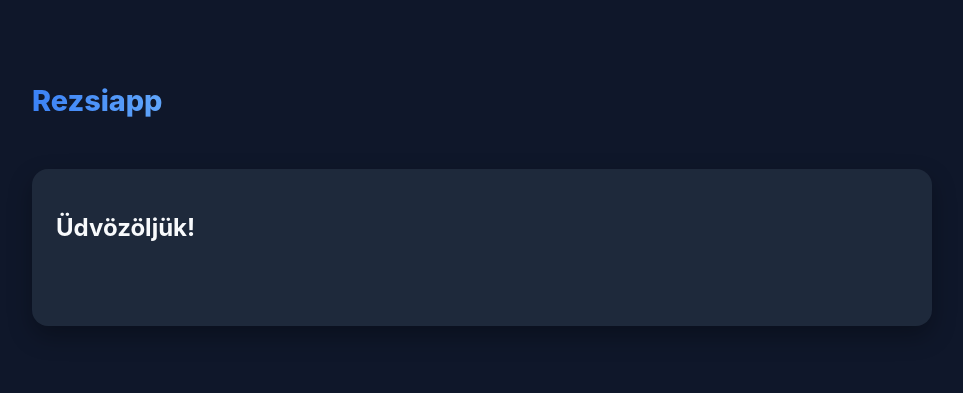
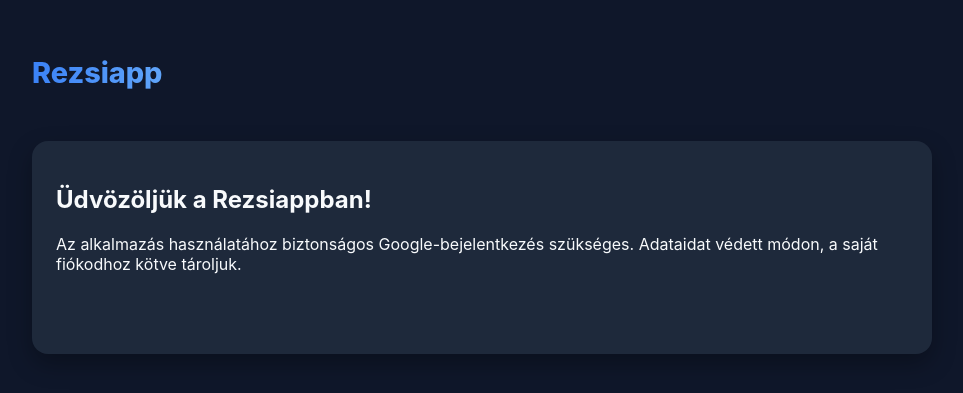
Before and after one commit to vRudi80/React, a React (Vite) app: page / in a window 1280 px wide. Shown: the part 193-586 px from the top of the page, without its empty margins (158-1121 px from the left). Built offline with nearby package versions, Linux system fonts and the light colour scheme.

Commit message:
Update App.tsx

```diff
--- a/src/App.tsx
+++ b/src/App.tsx
@@ -26,8 +26,6 @@ function App() {
   const [filter, setFilter] = useState('Áram');
   const [viewMode, setViewMode] = useState('monthly');
   const [displayMode, setDisplayMode] = useState('usage');
-
-  // MEGOSZTÁSHOZ SZÜKSÉGES ÁLLAPOT
   const [shareEmail, setShareEmail] = useState('');
 
   const fetchAll = async (token: string, targetId?: string) => {
@@ -94,41 +92,26 @@ function App() {
     } catch (err) { alert("Hiba a mentéskor"); }
   };
 
-  // MEGOSZTÁS KEZELÉSE
   const handleShare = async () => {
     if (!shareEmail || !user) return;
     try {
       const res = await fetch(`${BACKEND_URL}/api/shares`, {
         method: 'POST',
-        headers: {
-          'Content-Type': 'application/json',
-          'Authorization': `Bearer ${user.token}`
-        },
+        headers: { 'Content-Type': 'application/json', 'Authorization': `Bearer ${user.token}` },
         body: JSON.stringify({ sharedWithEmail: shareEmail.toLowerCase() })
       });
-      if (res.ok) {
-        alert("Sikeres megosztás!");
-        setShareEmail('');
-      } else {
-        alert("Hiba a megosztáskor!");
-      }
-    } catch (err) { alert("Szerver hiba a megosztáskor"); }
+      if (res.ok) { alert("Sikeres megosztás!"); setShareEmail(''); }
+      else { alert("Hiba a megosztáskor!"); }
+    } catch (err) { alert("Szerver hiba"); }
   };
 
   const handleDelete = async (id: number, listType: 'meter' | 'invoice') => {
     if (!window.confirm("Biztosan törlöd ezt a tételt?") || !user) return;
     const endpoint = listType === 'meter' ? `/api/records/${id}` : `/api/invoices/${id}`;
-
     const res = await fetch(`${BACKEND_URL}${endpoint}`, {
-      method: 'DELETE',
-      headers: { 'Authorization': `Bearer ${user.token}` }
+      method: 'DELETE', headers: { 'Authorization': `Bearer ${user.token}` }
     });
-
-    if (res.ok) {
-      fetchAll(user.token);
-    } else {
-      alert("Hiba a törlés során!");
-    }
+    if (res.ok) { fetchAll(user.token); }
   };
 
   const handleUserChange = (newId: string) => {
@@ -140,12 +123,10 @@ function App() {
     if (displayMode === 'cost' && viewMode === 'daily') return [];
     const keyLen = viewMode === 'monthly' ? 7 : 4;
     const dataMap: { [key: string]: { usage: number, cost: number } } = {};
-
     if (displayMode === 'usage') {
       const filtered = records.filter((r: any) => r.Type === filter)
         .sort((a: any, b: any) => new Date(a.FormattedDate).getTime() - new Date(b.FormattedDate).getTime());
       if (viewMode === 'daily') return filtered.map((r: any) => ({ label: r.FormattedDate.split(' ')[0], ertek: parseFloat(r.Value) }));
-
       for (let i = 1; i < filtered.length; i++) {
         const curV = parseFloat(filtered[i].Value);
         const preV = parseFloat(filtered[i-1].Value);
@@ -163,14 +144,12 @@ function App() {
       });
     }
     return Object.keys(dataMap).sort().map(key => ({
-      label: key,
-      ertek: displayMode === 'usage' ? Math.round(dataMap[key].usage * 100) / 100 : dataMap[key].cost
+      label: key, ertek: displayMode === 'usage' ? Math.round(dataMap[key].usage * 100) / 100 : dataMap[key].cost
     }));
   };
 
   const finalData = getChartData();
   const getUnit = () => displayMode === 'cost' ? 'Ft' : (filter === 'Áram' ? 'kWh' : 'm³');
-
   const getIcon = (t: string) => {
     switch(t) {
       case 'Áram': return '⚡'; case 'Víz': return '💧'; case 'Gáz': return '🔥';
@@ -179,7 +158,6 @@ function App() {
       default: return '📄';
     }
   };
-
   const getColor = (t: string = filter) => {
     if (displayMode === 'cost' && t !== 'Összes') return '#10b981';
     if (t === 'Összes') return '#6366f1';
@@ -191,7 +169,6 @@ function App() {
   };
 
   const isInvoiceOnly = (t: string) => ['Üzemanyag', 'Internet', 'Szemétszállítás'].includes(t);
-
   const combinedList = [
     ...(filter === 'Összes' ? [] : records.filter((r: any) => r.Type === filter).map((r: any) => ({ ...r, lType: 'meter' }))),
     ...invoices.filter((i: any) => filter === 'Összes' ? true : i.Type === filter).map((i: any) => ({ ...i, lType: 'invoice', Value: i.Amount, FormattedDate: i.Month }))
@@ -212,8 +189,14 @@ function App() {
 
         {!user ? (
           <section className="card login-card">
-            <h2>Üdvözöljük!</h2>
-            <div className="google-btn-container"><GoogleLogin onSuccess={handleLoginSuccess} /></div>
+            <h2>Üdvözöljük a Rezsiappban!</h2>
+            <p className="login-desc">
+              Az alkalmazás használatához biztonságos Google-bejelentkezés szükséges.
+              Adataidat védett módon, a saját fiókodhoz kötve tároljuk.
+            </p>
+            <div className="google-btn-container">
+              <GoogleLogin onSuccess={handleLoginSuccess} onError={() => alert('Hiba')} />
+            </div>
           </section>
         ) : (
           <>
@@ -222,20 +205,12 @@ function App() {
                 <div className="view-selector">
                   <select value={viewingUserId || ''} onChange={(e) => handleUserChange(e.target.value)}>
                     <option value={user.sub}>🏠 Saját adataim</option>
-                    {sharedWithMe.map((s: any) => (
-                      <option key={s.owner_id} value={s.owner_id}>🤝 {s.owner_email}</option>
-                    ))}
+                    {sharedWithMe.map((s: any) => (<option key={s.owner_id} value={s.owner_id}>🤝 {s.owner_email}</option>))}
                   </select>
                 </div>
-
                 {viewingUserId === user.sub && (
                   <div className="share-input-group">
-                    <input
-                      type="email"
-                      placeholder="Email a megosztáshoz..."
-                      value={shareEmail}
-                      onChange={(e) => setShareEmail(e.target.value)}
-                    />
+                    <input type="email" placeholder="Email a megosztáshoz..." value={shareEmail} onChange={(e) => setShareEmail(e.target.value)} />
                     <button className="btn-share" onClick={handleShare}>+</button>
                   </div>
                 )}
@@ -299,12 +274,7 @@ function App() {
                         <CartesianGrid strokeDasharray="3 3" vertical={false} stroke="#334155" />
                         <XAxis dataKey="label" fontSize={10} stroke="#94a3b8" />
                         <YAxis fontSize={10} stroke="#94a3b8" />
-                        <Tooltip
-                          contentStyle={{backgroundColor: '#1e293b', border: 'none', borderRadius: '8px'}}
-                          labelStyle={{color: '#94a3b8', fontWeight: 'bold'}}
-                          itemStyle={{color: '#f8fafc'}}
-                          formatter={(v:any) => [`${v.toLocaleString()} ${getUnit()}`, displayMode==='usage'?'Fogyasztás':'Összeg']}
-                        />
+                        <Tooltip contentStyle={{backgroundColor: '#1e293b', border: 'none', borderRadius: '8px'}} labelStyle={{color: '#94a3b8', fontWeight: 'bold'}} itemStyle={{color: '#f8fafc'}} formatter={(v:any) => [`${v.toLocaleString()} ${getUnit()}`, displayMode==='usage'?'Fogyasztás':'Összeg']} />
                         <Bar dataKey="ertek" radius={[4, 4, 0, 0]}>{finalData.map((e, i) => <Cell key={i} fill={getColor()} />)}</Bar>
                       </BarChart>
                     )}
```
